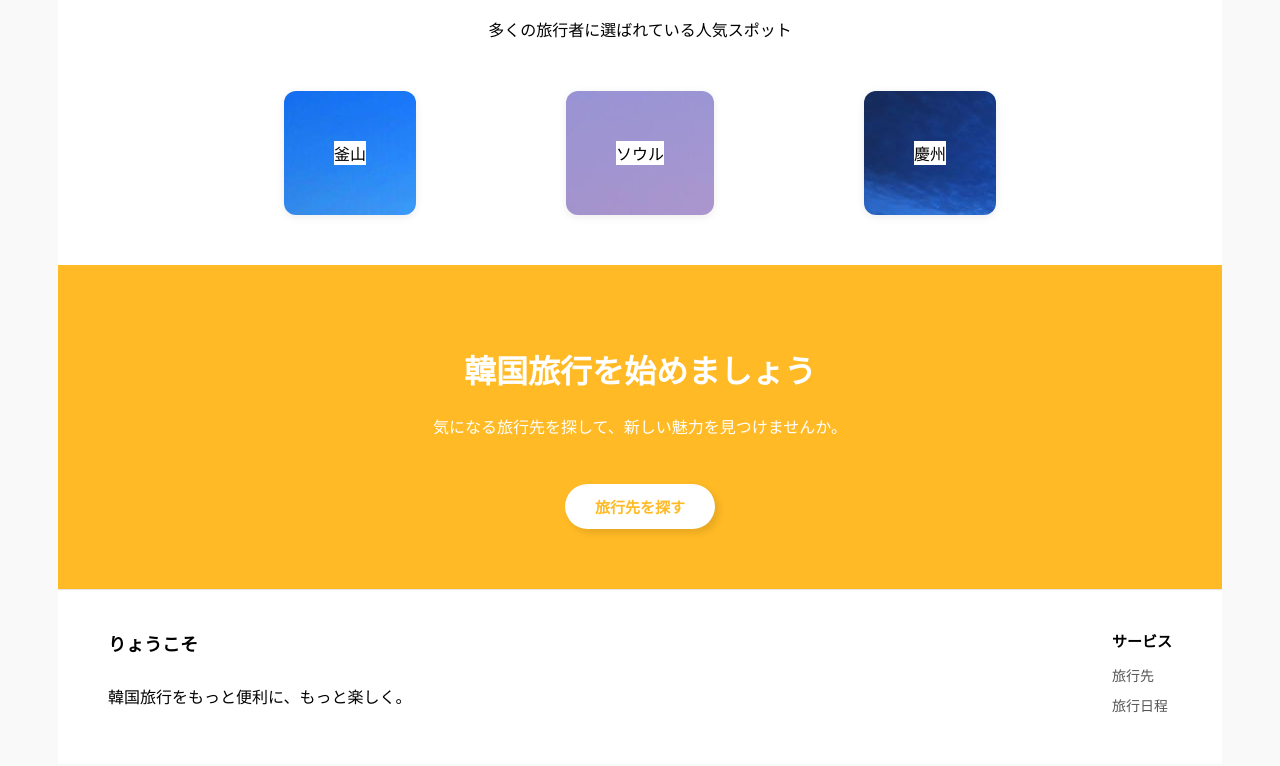
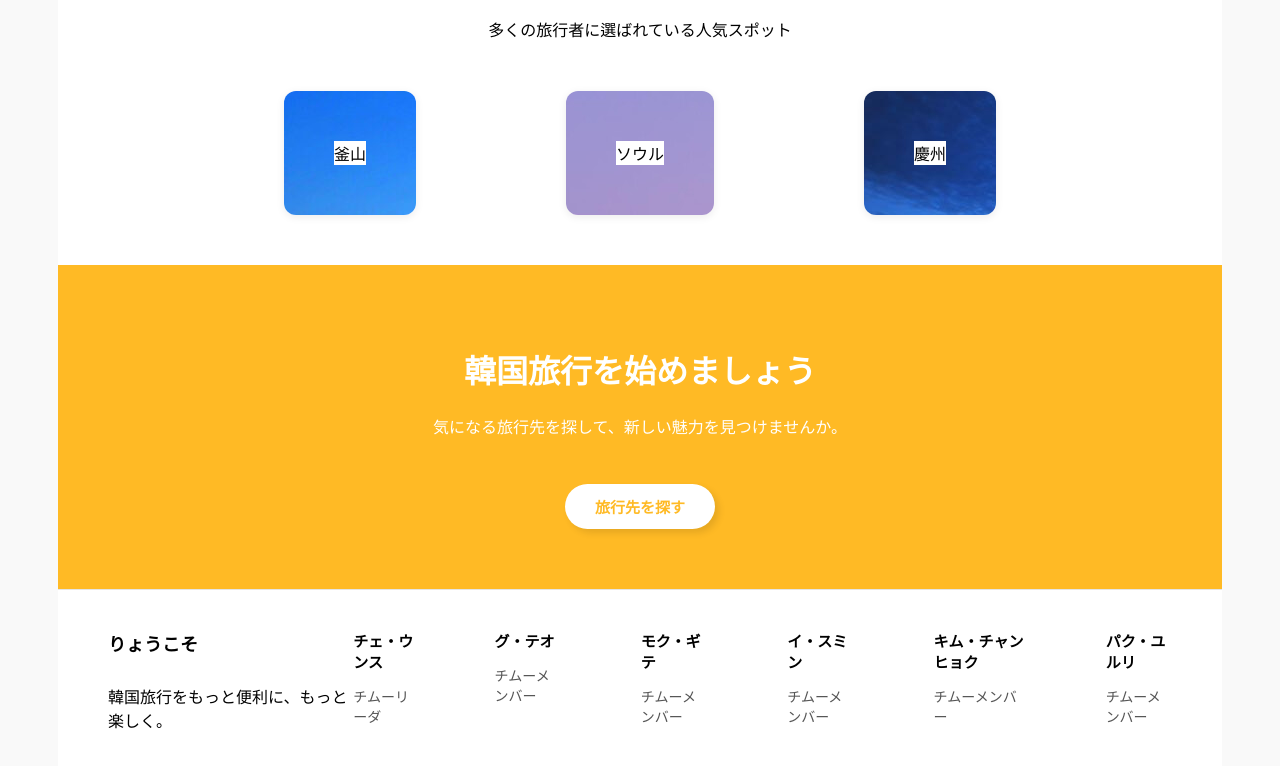
Before and after one commit to Eunsu2002/RYOKO, a plain HTML site: page docs/index.html in a window 1280 px wide. Shown: the part 1645-2411 px from the top of the page. Drawn offline with Linux system fonts and the light colour scheme; no server answers.

```diff
--- a/docs/css/mainCSS.css
+++ b/docs/css/mainCSS.css
@@ -314,6 +314,7 @@
 .popular-card {
   display: block;
   text-decoration: none;
+  background-color: none;
   color: inherit;
   border-radius: 12px;
   overflow: hidden;
--- a/docs/index.html
+++ b/docs/index.html
@@ -162,24 +162,29 @@
         </section>
         <div>
             <section>
-                <b>サービス</b>
-                <a href="travel-list">旅行先</a>
-                <a href="schedule">旅行日程</a>
-            </section>
-            <!--<section>
-                <b>기술 소개</b>
-                <P>플래닝 기술</P>
-                <p>함께한 여행들</p>
-                <p>취향 분석 시스템</p>
-                <p>데이터 분석</p>
+                <b>チェ・ウンス</b>
+                <a>チムーリーダ</a>
             </section>
             <section>
-                <b>고객지원</b>
-                <P>자주 묻는 질문</P>
-                <p>고객센터</p>
-                <p>이용약관</p>
-                <p>개인정보 처리방침</p>
-            </section>-->
+                <b>グ・テオ</b>
+                <a>チムーメンバー</a>
+            </section>
+            <section>
+                <b>モク・ギテ</b>
+                <a>チムーメンバー</a>
+            </section>
+            <section>
+                <b>イ・スミン</b>
+                <a>チムーメンバー</a>
+            </section>
+            <section>
+                <b>キム・チャンヒョク</b>
+                <a>チムーメンバー</a>
+            </section>
+            <section>
+                <b>パク・ユルリ</b>
+                <a>チムーメンバー</a>
+            </section>
         </div>
     </footer>
 </body>
```
Also changed, not shown: 1 other file.
